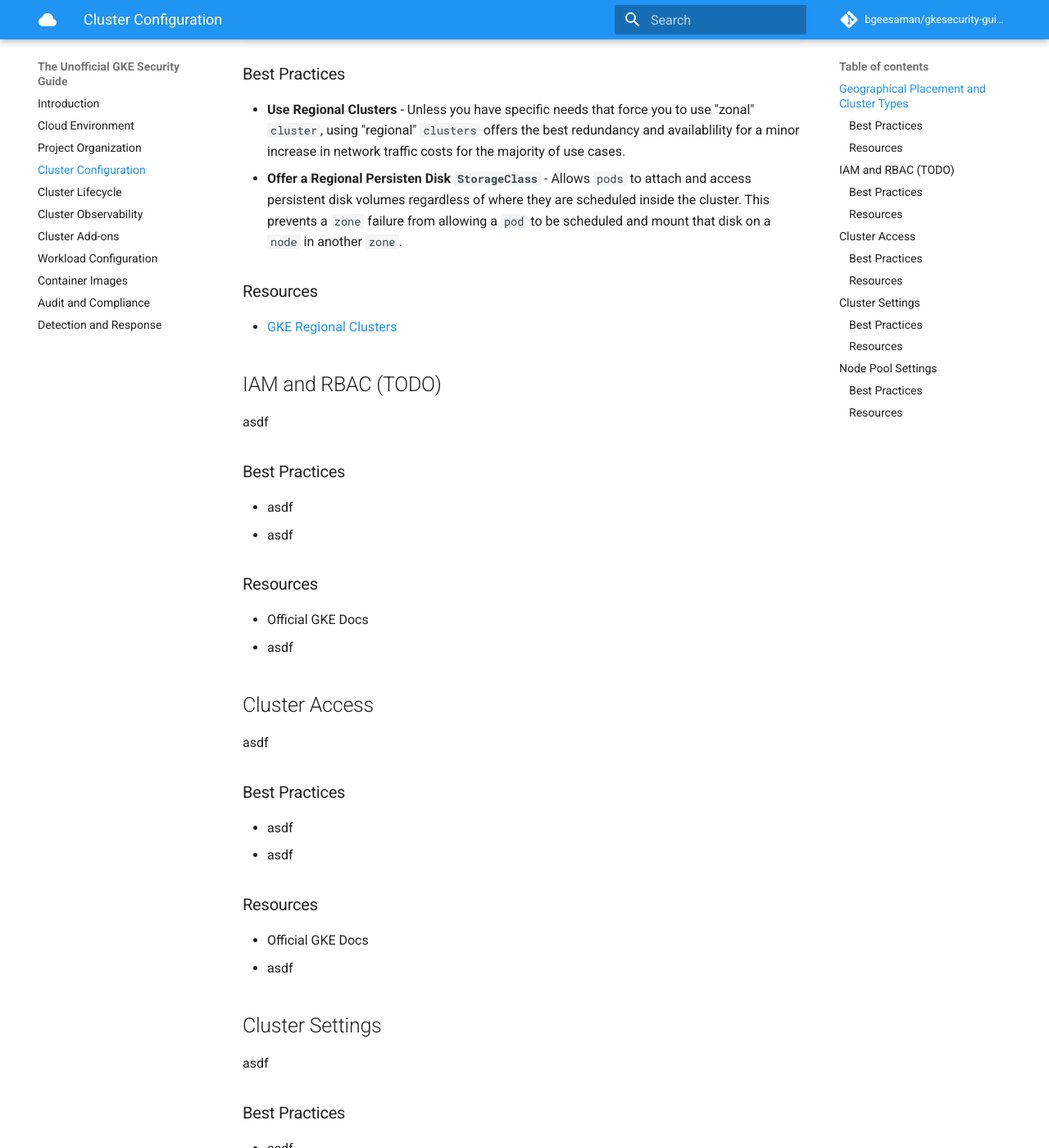
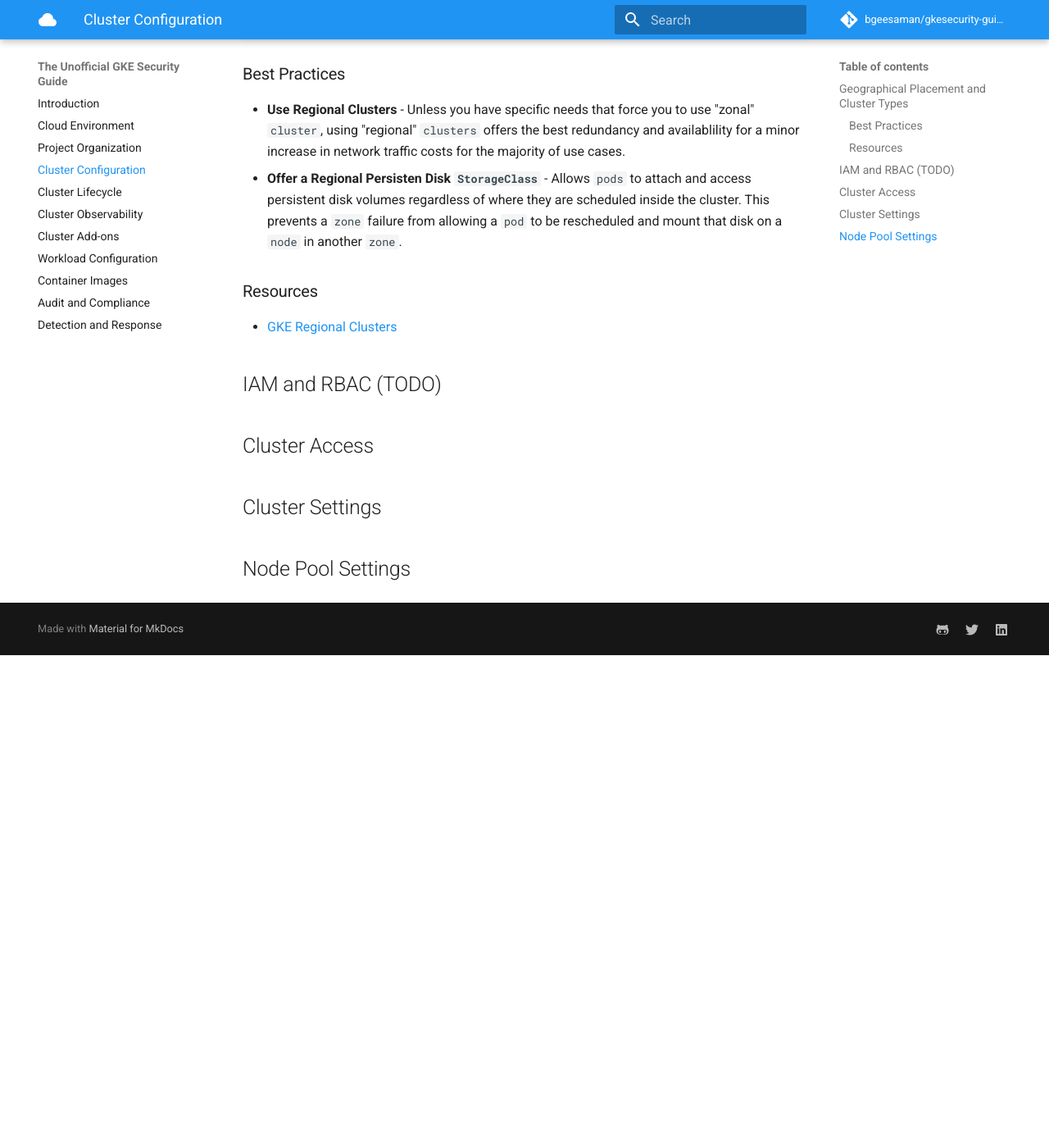
Before and after one commit to bgeesaman/gkesecurity-guide, an MkDocs documentation site: the page built from docs/cluster_configuration.md, in a window 1280 px wide and 1400 px high, scrolled down 747 px. Shown: the whole window at 82% size. Built offline with MkDocs 1.6.1 and Material for MkDocs 9.7.7, drawn with Linux system fonts in a browser that asks for light colours; comment, search, counter and statistics services are not loaded; after the commit the page ends 1546 px from its top, so only the background shows below that; some of the changed text lies outside the part shown.

Commit message:
quick cleanup

```diff
--- a/docs/cluster_configuration.md
+++ b/docs/cluster_configuration.md
@@ -18,7 +18,7 @@ Since there is no additional charge for running a "regional" GKE `cluster` with
 ### Best Practices
 
 * **Use Regional Clusters** - Unless you have specific needs that force you to use "zonal" `cluster`, using "regional" `clusters` offers the best redundancy and availablility for a minor increase in network traffic costs for the majority of use cases.
-* **Offer a Regional Persisten Disk `StorageClass`** - Allows `pods` to attach and access persistent disk volumes regardless of where they are scheduled inside the cluster.  This prevents a `zone` failure from allowing a `pod` to be scheduled and mount that disk on a `node` in another `zone`.
+* **Offer a Regional Persisten Disk `StorageClass`** - Allows `pods` to attach and access persistent disk volumes regardless of where they are scheduled inside the cluster.  This prevents a `zone` failure from allowing a `pod` to be rescheduled and mount that disk on a `node` in another `zone`.
 
 ### Resources
 
@@ -26,56 +26,11 @@ Since there is no additional charge for running a "regional" GKE `cluster` with
 
 ## IAM and RBAC (TODO)
 
-asdf
-
-### Best Practices
-
-* asdf
-* asdf
-
-### Resources
-
-* Official GKE Docs
-* asdf
 
 ## Cluster Access
 
-asdf
-
-### Best Practices
-
-* asdf
-* asdf
-
-### Resources
-
-* Official GKE Docs
-* asdf
 
 ## Cluster Settings
 
-asdf
-
-### Best Practices
-
-* asdf
-* asdf
-
-### Resources
-
-* Official GKE Docs
-* asdf
 
 ## Node Pool Settings
-
-asdf
-
-### Best Practices
-
-* asdf
-* asdf
-
-### Resources
-
-* Official GKE Docs
-* asdf
```
